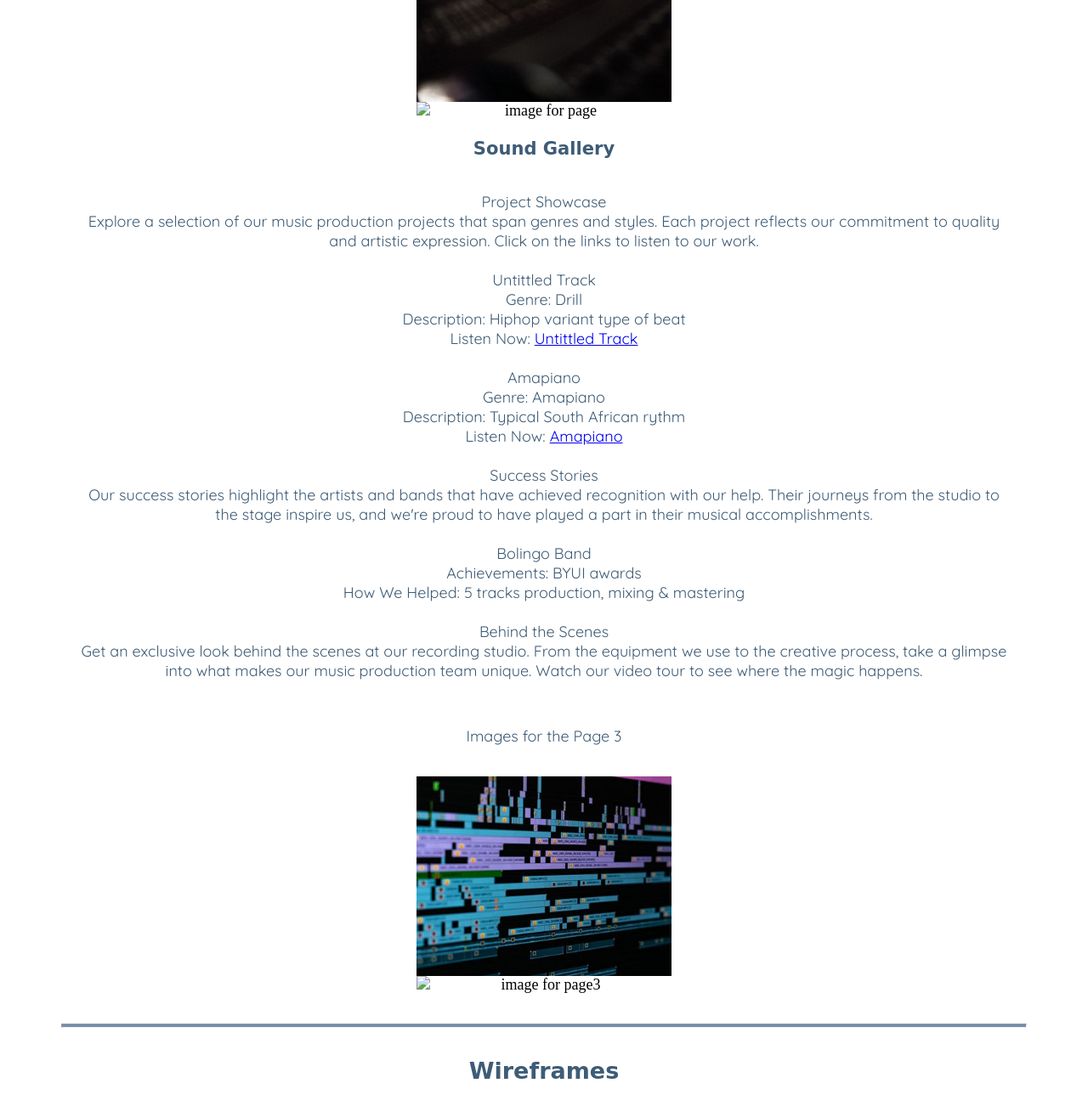
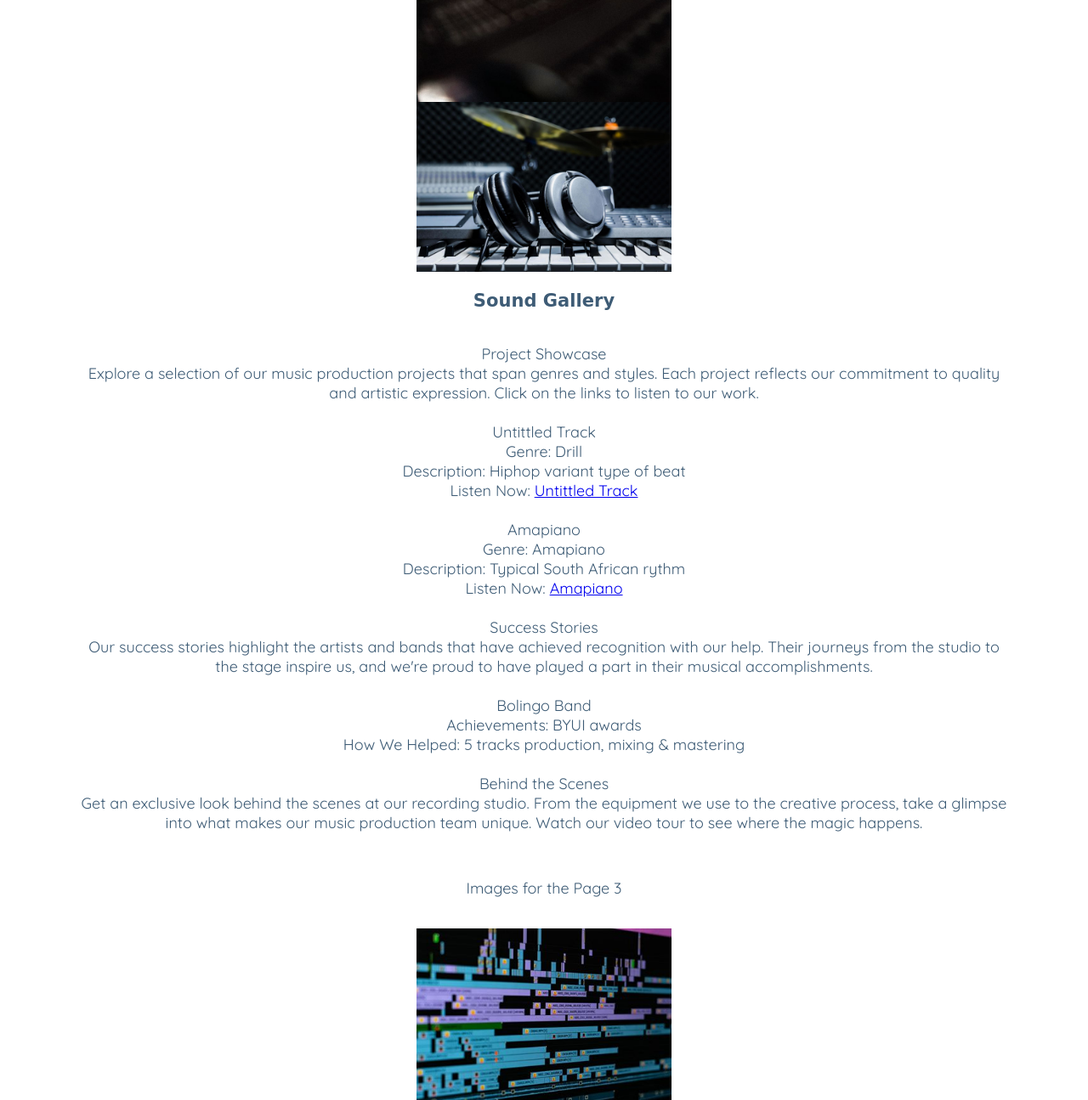
Before and after one commit to Khakichronicles/WDD130, a plain HTML site: page music/site-plan.html in a window 1280 px wide. Shown: the part 5160-6455 px from the top of the page at 85% size. Drawn offline with Linux system fonts and the light colour scheme; a web font is replaced by a local one.

Commit message:
fixed broken img

```diff
--- a/music/site-plan.html
+++ b/music/site-plan.html
@@ -223,7 +223,7 @@
     </p>
     <p>Images for the Page 2</p>
     <img src="images/mixing.jpg" alt="image for page">
-    <img src="#" alt="image for page">
+    <img src="images/piano-keyboard-with-headphones-for-music-free-photo.jpg" alt="image for page">
 
     </ul>
     <h3>Sound Gallery</h3>
@@ -256,7 +256,7 @@
     </p>
     <p>Images for the Page 3</p>
     <img src="images/services-image.jpg" alt="image for page3">
-    <img src="#" alt="image for page3">
+    <img src="images/Headphones.jpg" alt="image for page3">
 
     </ul>
     <hr>
```
Also changed, not shown: music/images/services-wireframe.png, music/images/sound-gallery wireframe.png.
